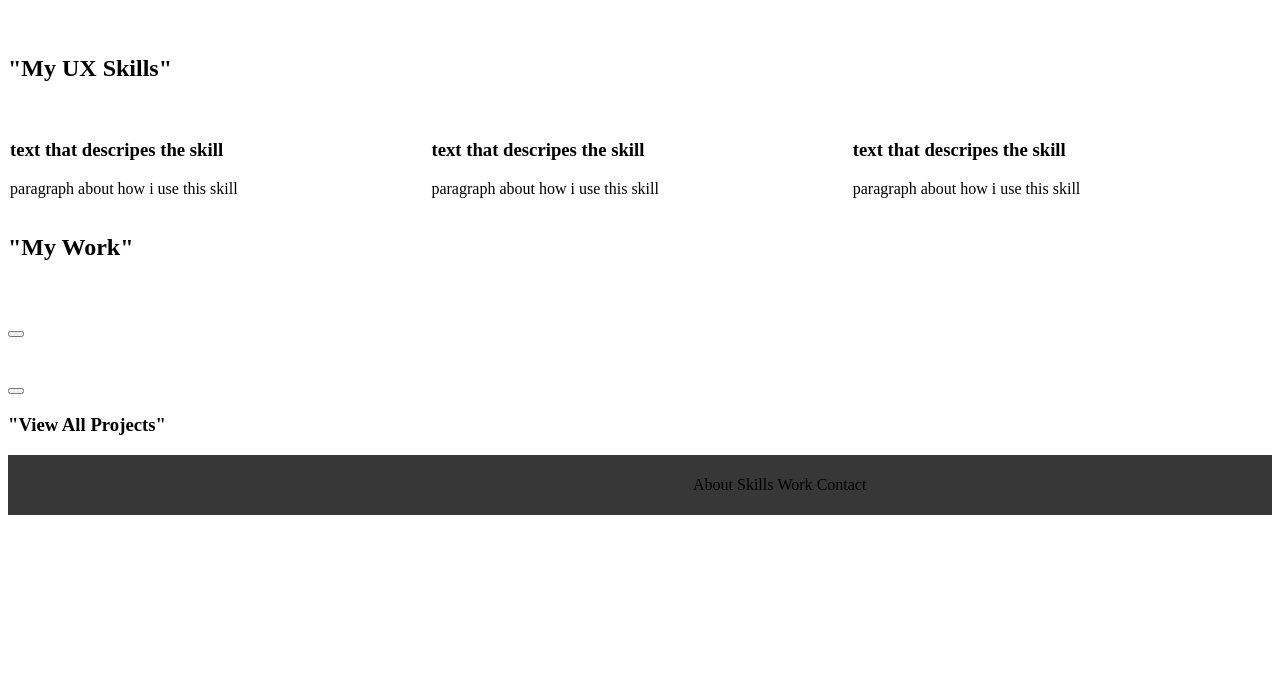
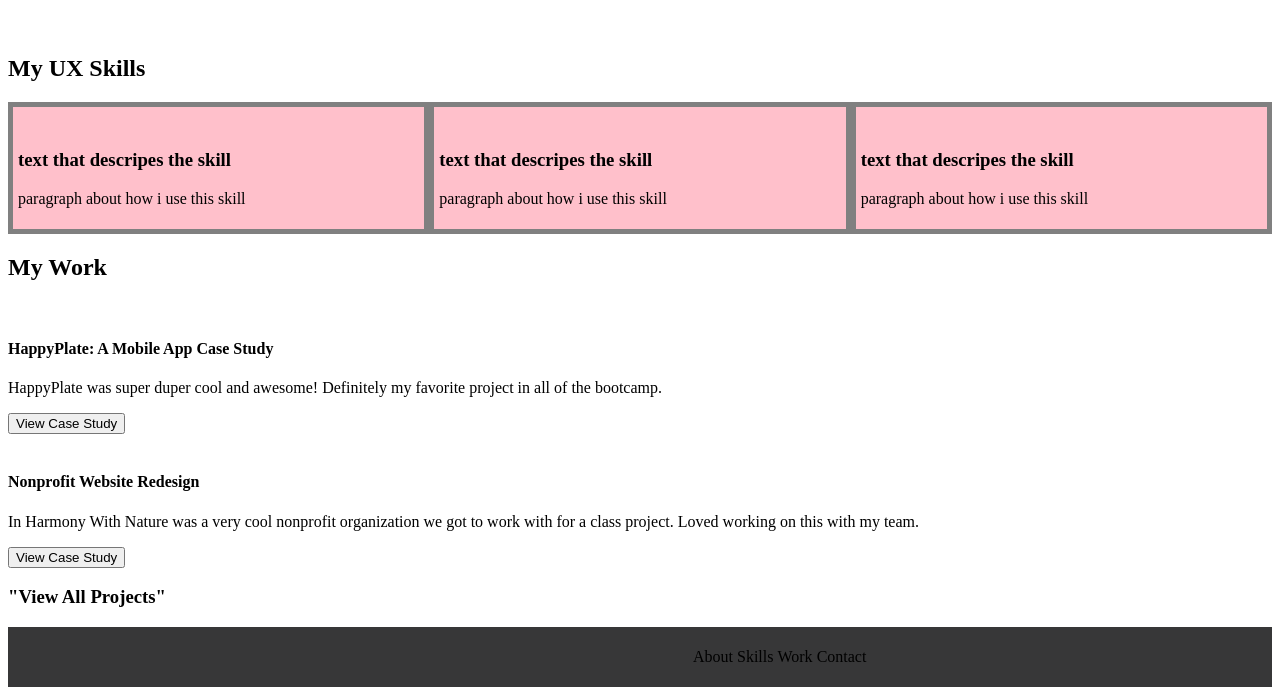
Before and after one commit to madcbal/UX_UI_HW_18, a plain HTML site: page index.html in a window 1280 px wide. Shown: the part 775-1470 px from the top of the page. Before the commit the page ends 1298 px from the top, so only its background shows below. Drawn offline with Linux system fonts and the light colour scheme.

Commit message:
css additions for myuxskills

```diff
--- a/css/style.css
+++ b/css/style.css
@@ -40,9 +40,13 @@ footer>ul {
 }
 .flexContainer{
     display: flex;
+    flex-direction: row;
+    background-color: gray;
 }
 .flexContainer>div {
     width: 33%;
-    margin: auto;
-    padding: auto;
+    margin: 5px;
+    padding: 5px;
+    border: 4px;
+    background-color: pink;
 }
--- a/index.html
+++ b/index.html
@@ -27,7 +27,7 @@
         </section>
 <!-- My UX Skills section coded using CSS flex-->
         <section class="mySkills">
-            <h1>"My UX Skills"</h1>
+            <h1>My UX Skills</h1>
             <div class="flexContainer">
                 <div>
                     <img>
@@ -45,22 +45,24 @@
                     <p>paragraph about how i use this skill</p>
                 </div>
             </div>
-<!-- Would like to add another flex container here for image logos of programs i can use.. look@ wireframes-->
+           <!-- <div class="flexImages">
+                <img><img><img><img><img>
+            </div> -->
         </section>
         <section class="myWork">
-            <h1>"My Work"</h1>
+            <h1>My Work</h1>
             <div class="workGrid">
                 <div><img></div>
                 <div>
-                    <h4></h4>
-                    <p></p>
-                    <button></button>
+                    <h4>HappyPlate: A Mobile App Case Study</h4>
+                    <p>HappyPlate was super duper cool and awesome! Definitely my favorite project in all of the bootcamp.</p>
+                    <button>View Case Study</button>
                 </div>
                 <div><img></div>
                 <div>
-                    <h4></h4>
-                    <p></p>
-                    <button></button>
+                    <h4>Nonprofit Website Redesign</h4>
+                    <p>In Harmony With Nature was a very cool nonprofit organization we got to work with for a class project. Loved working on this with my team.</p>
+                    <button>View Case Study</button>
                 </div>
             </div>
             <h3>"View All Projects"</h3>
```
